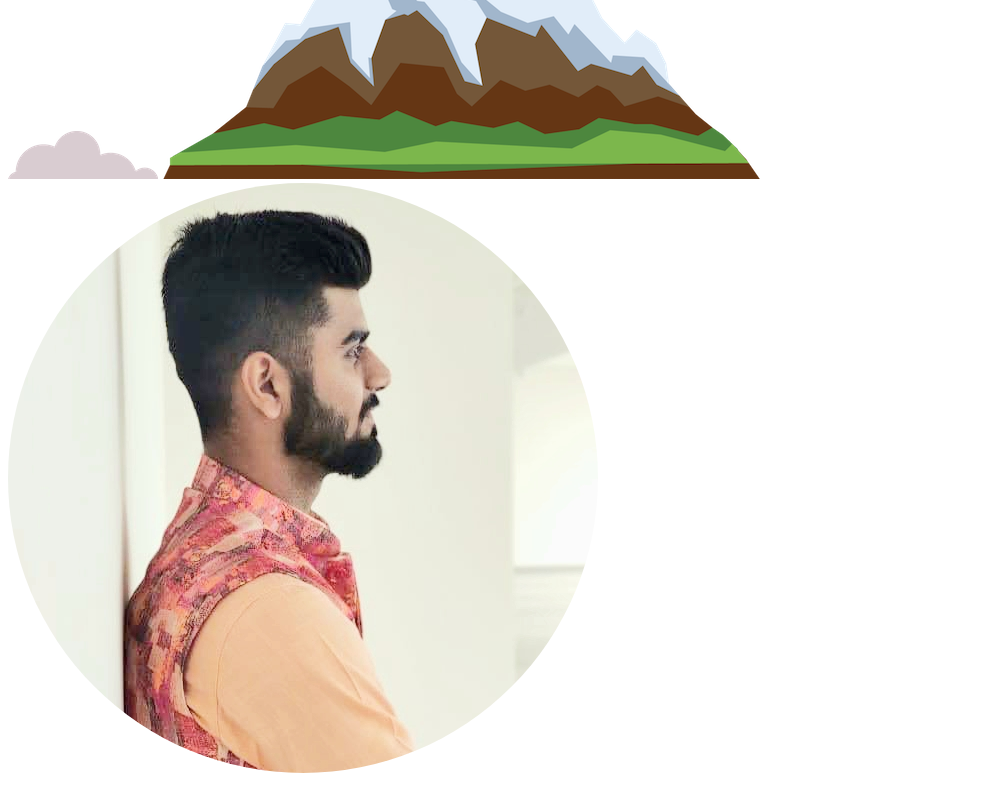
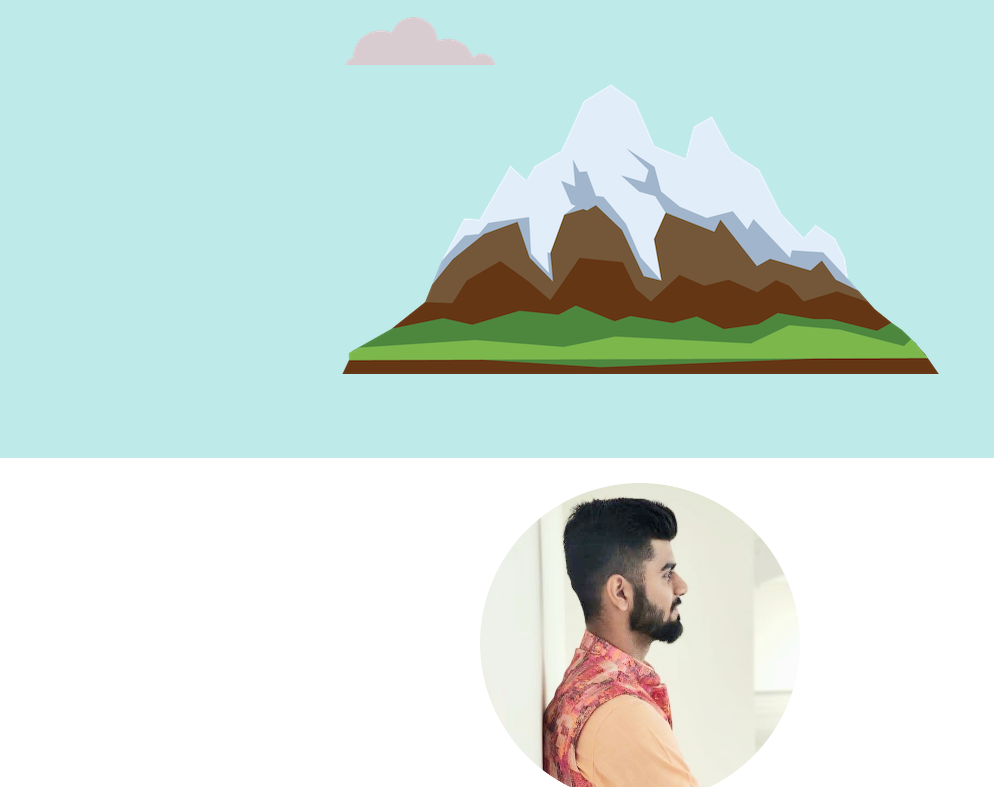
Before and after one commit to iamharshtita/my_Portfolio, a plain HTML site: page index.html in a window 1280 px wide. Shown: the part 365-1152 px from the top of the page, without its empty margins (0-994 px from the left). Drawn offline with Linux system fonts and the light colour scheme; files whose address does not match are found by name.

Commit message:
Update index.html

```diff
--- a/index.html
+++ b/index.html
@@ -5,7 +5,7 @@
   <meta charset="UTF-8">
   <meta name="viewport" content="width=device-width, initial-scale=1.0">
   <title>Harsh Tita</title>
-  <link rel="stylesheet" href="CSS\style.css">
+  <link rel="stylesheet" href="style.css">
   <link rel="ico" href="favicon.ico">
   <link
     href="https://fonts.googleapis.com/css2?family=Merriweather:ital@1&family=Montserrat:ital@1&family=Sacramento&display=swap"
```
